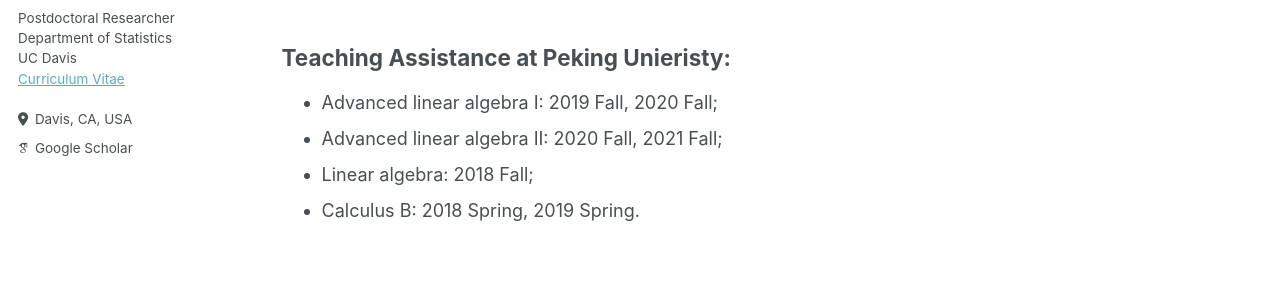
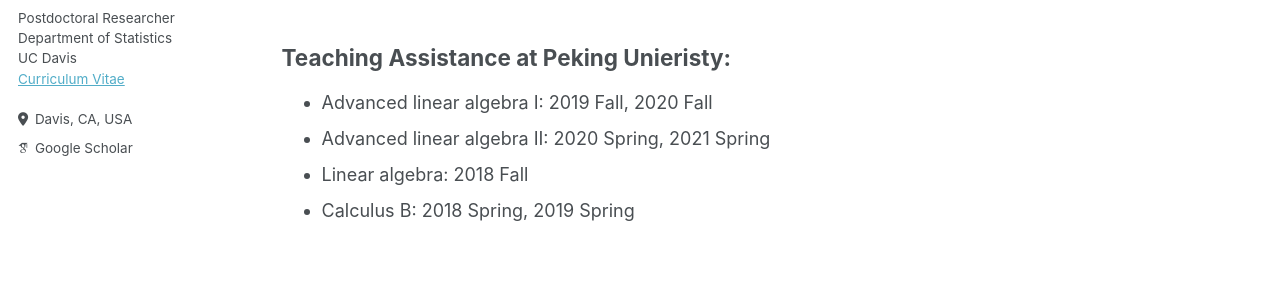
Before and after one commit to hg-zh/hg-zh.github.io, a Jekyll site: the page built from _pages/teaching.html, in a window 1280 px wide. Shown: the part 321-627 px from the top of the page. Built offline with Jekyll 4.4.1, drawn with Linux system fonts in a browser that asks for light colours; some web fonts are replaced.

Commit message:
Update teaching.html

```diff
--- a/_pages/teaching.html
+++ b/_pages/teaching.html
@@ -15,8 +15,8 @@ author_profile: true
 
 <h2>Teaching Assistance at Peking Unieristy:</h2>
 <ul>
-  <li>Advanced linear algebra I: 2019 Fall, 2020 Fall;</li>
-  <li>Advanced linear algebra II: 2020 Fall, 2021 Fall;</li>
-  <li>Linear algebra: 2018 Fall;</li>
-  <li>Calculus B: 2018 Spring, 2019 Spring.</li>
+  <li>Advanced linear algebra I: 2019 Fall, 2020 Fall</li>
+  <li>Advanced linear algebra II: 2020 Spring, 2021 Spring</li>
+  <li>Linear algebra: 2018 Fall</li>
+  <li>Calculus B: 2018 Spring, 2019 Spring</li>
 </ul>
```
